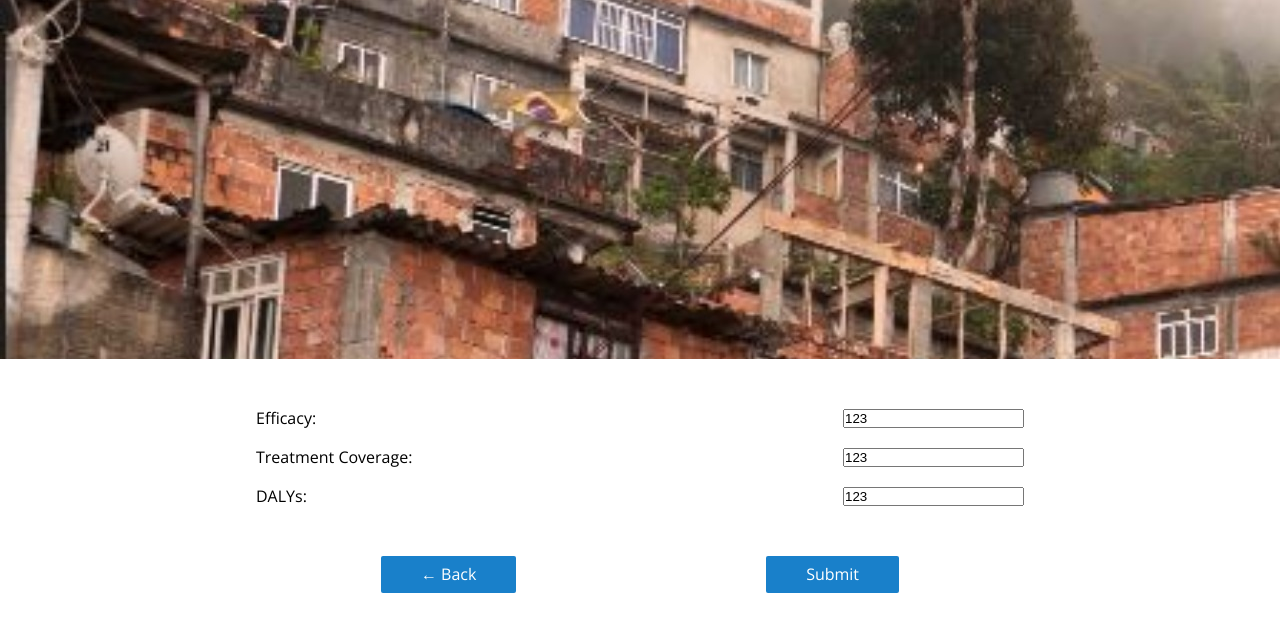
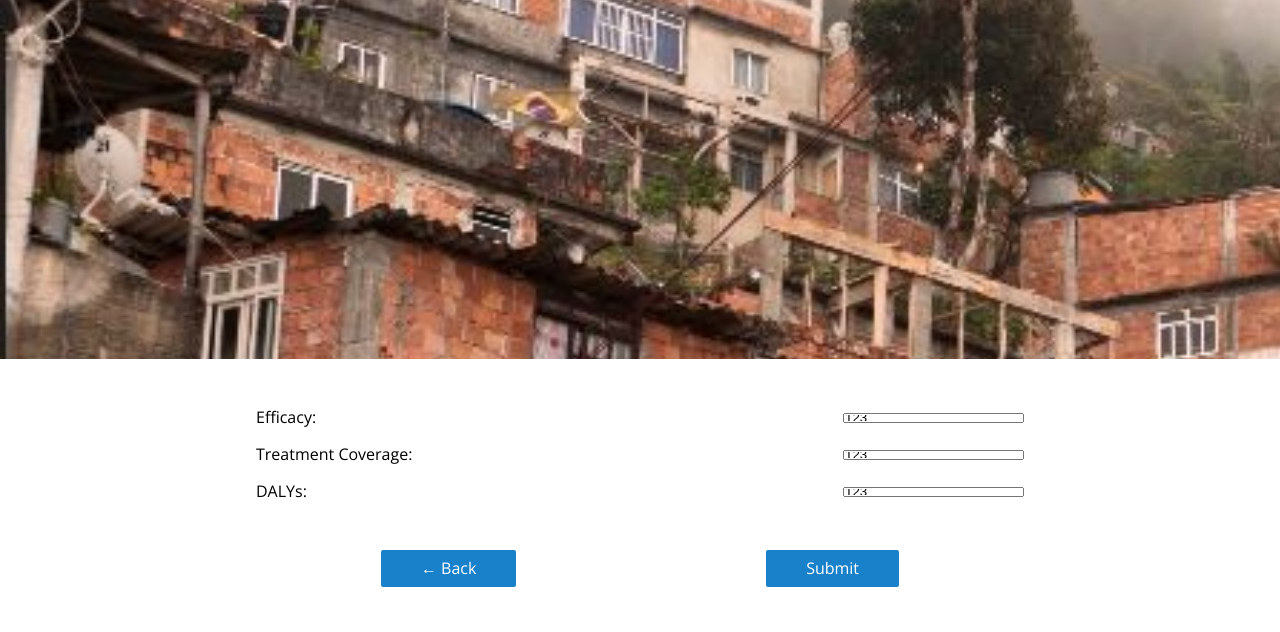
Before and after one commit to GhiProject/ghi_forecasting_tool, a Flask app: template templates/form3.html in a window 1280 px wide. Shown: the part 68-700 px from the top of the page. Run offline with Flask 2, Linux system fonts and the light colour scheme; the template is opened without the code that fills it, so the values that code supplies are empty.

Commit message:
Readding stuff for form3

```diff
--- a/flask_app.py
+++ b/flask_app.py
@@ -124,5 +124,10 @@ def form():
     #TODO Return error status if method name is not matched
     return
 
+@app.route('/form3')
+def form3():
+    return render_template('form3.html', showthediv='1')
+
+
 if __name__ == '__main__':
     app.run(debug=False)
--- a/sass/layout/_form.scss
+++ b/sass/layout/_form.scss
@@ -42,6 +42,10 @@
         }
     }
 
+    &__input[type="number"] {
+        height: 1rem;
+    }
+
     &__control-group {
         padding: 3rem 0;
         display: flex;
--- a/static/css/style.css
+++ b/static/css/style.css
@@ -220,6 +220,8 @@ body {
     align-items: center; }
     .form__group:not(:last-child) {
       padding-bottom: 2rem; }
+  .form__input[type="number"] {
+    height: 1rem; }
   .form__control-group {
     padding: 3rem 0;
     display: flex;
```
